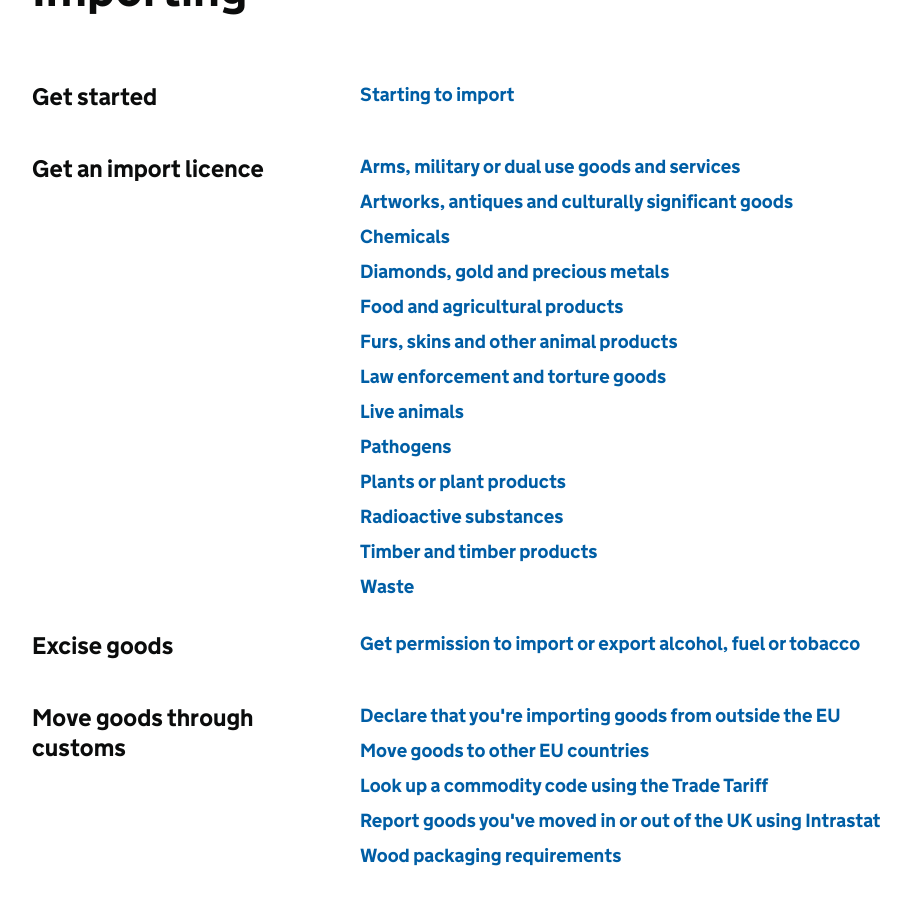
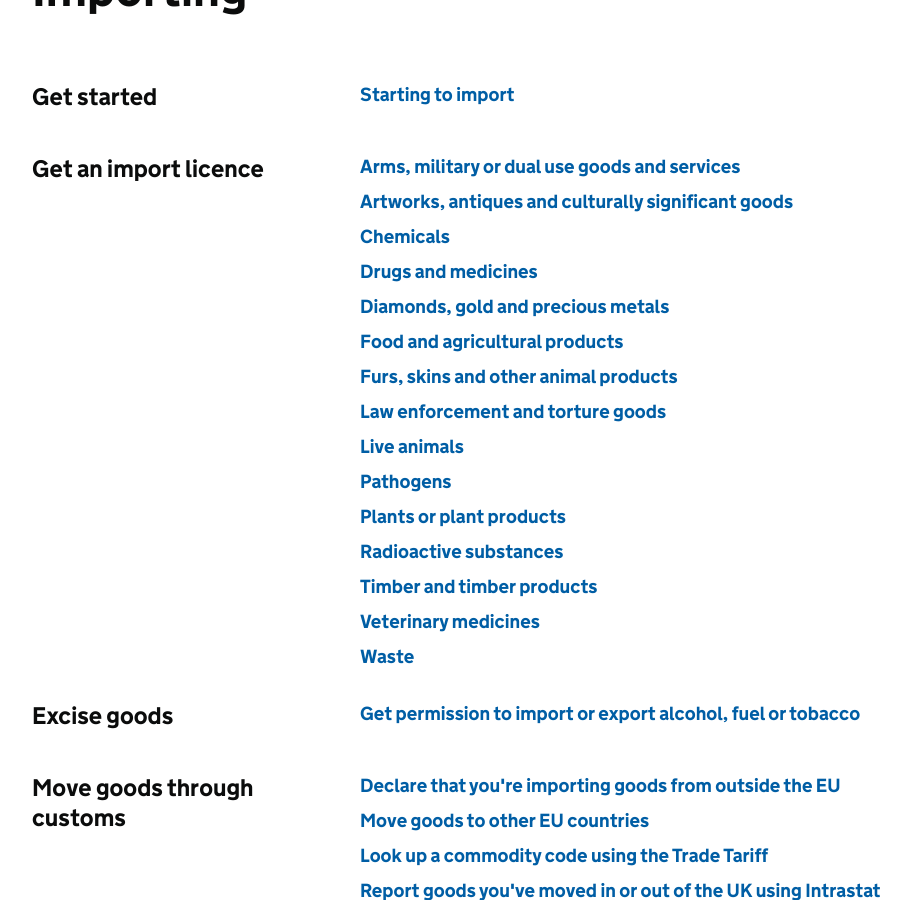
Before and after one commit to alphagov/govuk-import-export-prototype, a Jekyll site: the page built from topic/business-and-self-employed/importing.html, in a window 1280 px wide and 900 px high, scrolled down 392 px. Shown: the whole window, without its empty margins (158-1069 px from the left). Built offline with Jekyll 4.4.1, drawn with Linux system fonts in a browser that asks for light colours.

Commit message:
Update importing.html

```diff
--- a/topic/business-and-self-employed/importing.html
+++ b/topic/business-and-self-employed/importing.html
@@ -22,6 +22,8 @@ index_lists:
        url: '/guidance/get-a-licence-to-import-artworks-antiques-and-culturally-significant-goods.html'
      - name: Chemicals
        url: '/guidance/get-a-licence-to-import-chemicals.html'
+     - name: Drugs and medicines
+       url: '/guidance/get-a-licence-to-import-drugs-and-medicines.html'
      - name: Diamonds, gold and precious metals
        url: '/guidance/get-a-licence-to-import-diamonds.html'
      - name: Food and agricultural products
@@ -40,6 +42,8 @@ index_lists:
        url: '/guidance/get-a-licence-to-import-radioactive-substances.html'
      - name: Timber and timber products
        url: '/guidance/get-a-licence-to-import-timber-and-timber-products.html'
+     - name: Veterinary medicines
+       url: '/guidance/import-veterinary-medicines.html'
      - name: Waste
        url: '/guidance/get-a-licence-to-import-waste.html'
 
```
